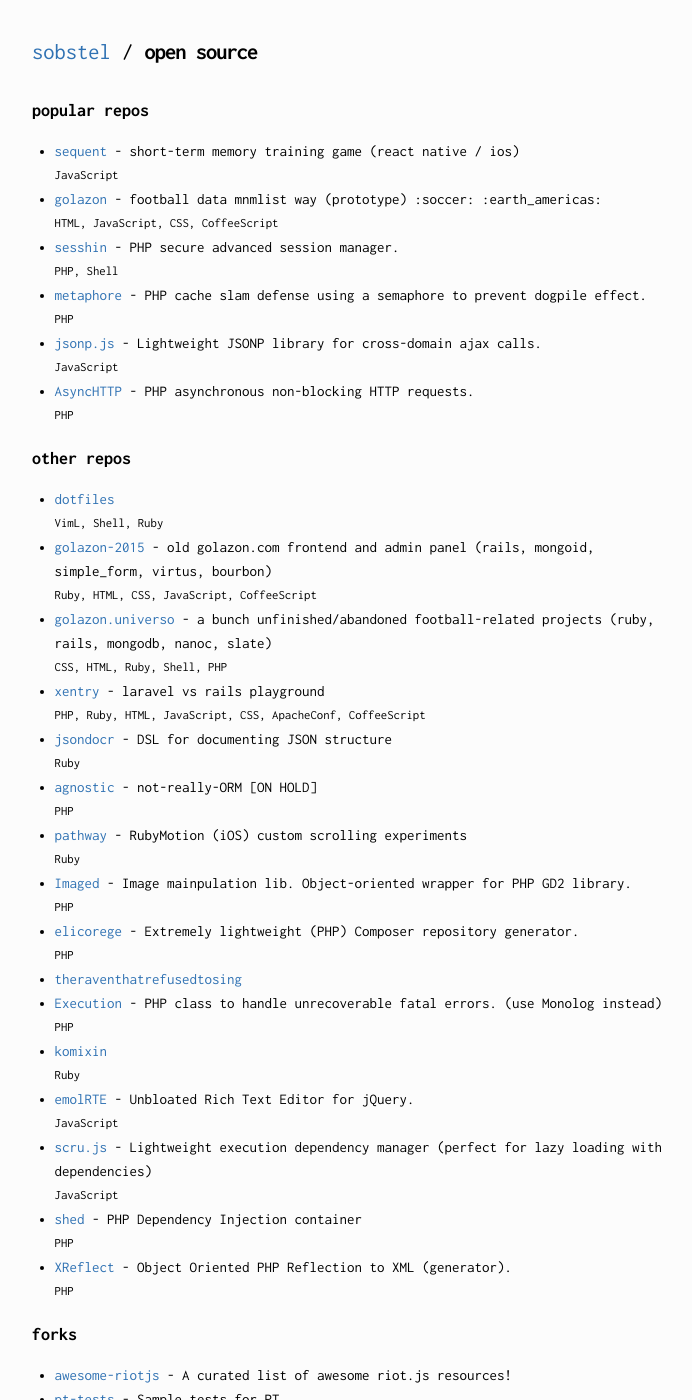
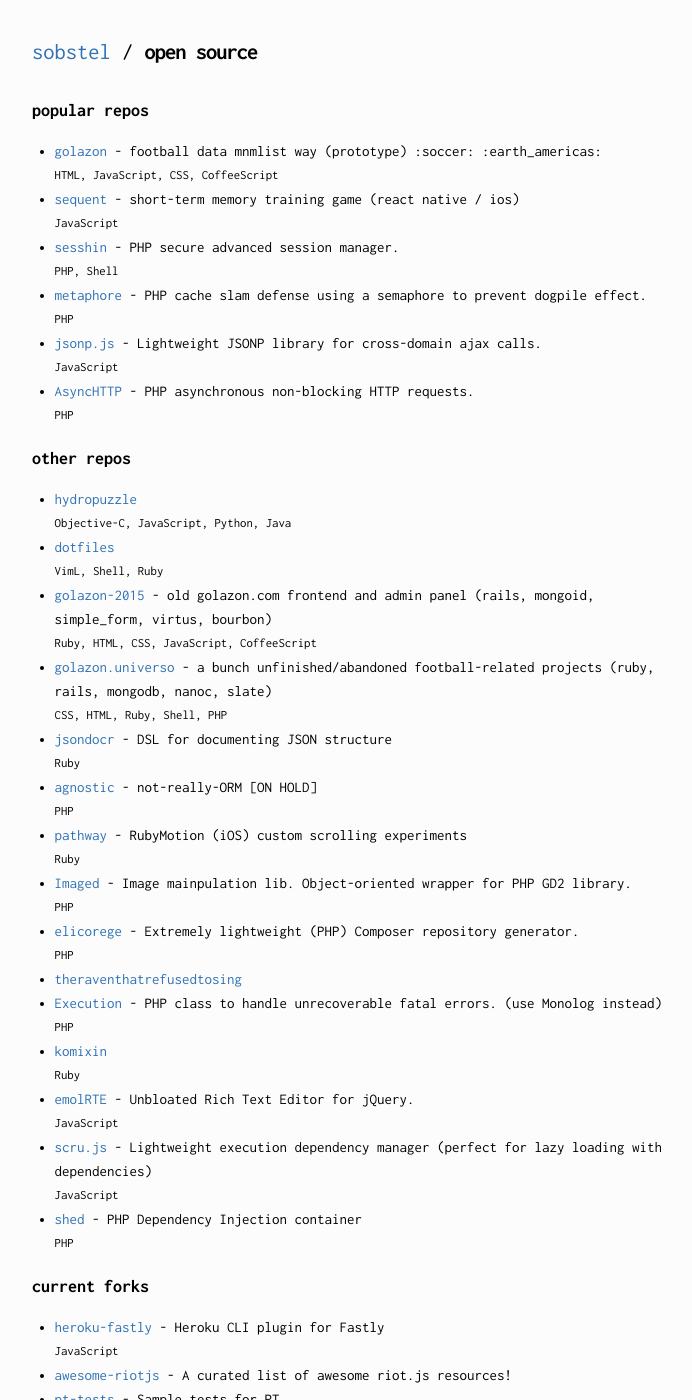
Before and after one commit to sobstel/sobstel.github.com, a Jekyll site: the page built from open-source.html, in a window 1280 px wide and 1400 px high. Shown: the whole window, without its empty margins (292-984 px from the left). Built offline with Jekyll 4.4.1, drawn with Linux system fonts in a browser that asks for light colours.

Commit message:
update repos

```diff
--- a/_data/forks.yml
+++ b/_data/forks.yml
@@ -1,4 +1,12 @@
 ---
+- name: heroku-fastly
+  full_name: sobstel/heroku-fastly
+  html_url: https://github.com/sobstel/heroku-fastly
+  description: Heroku CLI plugin for Fastly
+  fork: true
+  stargazers_count: 0
+  languages:
+    JavaScript: 9268
 - name: awesome-riotjs
   full_name: sobstel/awesome-riotjs
   html_url: https://github.com/sobstel/awesome-riotjs
--- a/_data/other_repos.yml
+++ b/_data/other_repos.yml
@@ -1,4 +1,15 @@
 ---
+- name: hydropuzzle
+  full_name: sobstel/hydropuzzle
+  html_url: https://github.com/sobstel/hydropuzzle
+  description:
+  fork: false
+  stargazers_count: 0
+  languages:
+    Objective-C: 4431
+    JavaScript: 2748
+    Python: 1647
+    Java: 1326
 - name: dotfiles
   full_name: sobstel/dotfiles
   html_url: https://github.com/sobstel/dotfiles
@@ -35,20 +46,6 @@
     Ruby: 16739
     Shell: 302
     PHP: 50
-- name: xentry
-  full_name: sobstel/xentry
-  html_url: https://github.com/sobstel/xentry
-  description: 'laravel vs rails playground '
-  fork: false
-  stargazers_count: 0
-  languages:
-    PHP: 107040
-    Ruby: 30602
-    HTML: 12868
-    JavaScript: 1164
-    CSS: 862
-    ApacheConf: 553
-    CoffeeScript: 211
 - name: jsondocr
   full_name: sobstel/jsondocr
   html_url: https://github.com/sobstel/jsondocr
@@ -137,11 +134,3 @@
   stargazers_count: 1
   languages:
     PHP: 11308
-- name: XReflect
-  full_name: sobstel/XReflect
-  html_url: https://github.com/sobstel/XReflect
-  description: Object Oriented PHP Reflection to XML (generator).
-  fork: false
-  stargazers_count: 1
-  languages:
-    PHP: 22276
--- a/open-source.html
+++ b/open-source.html
@@ -24,7 +24,7 @@
   {% endfor %}
 </ul>
 
-<h2>forks</h2>
+<h2>current forks</h2>
 <ul>
   {% for fork in site.data.forks %}
   <li>
```
Also changed, not shown: _data/popular_repos.yml (+13 -13 lines).
